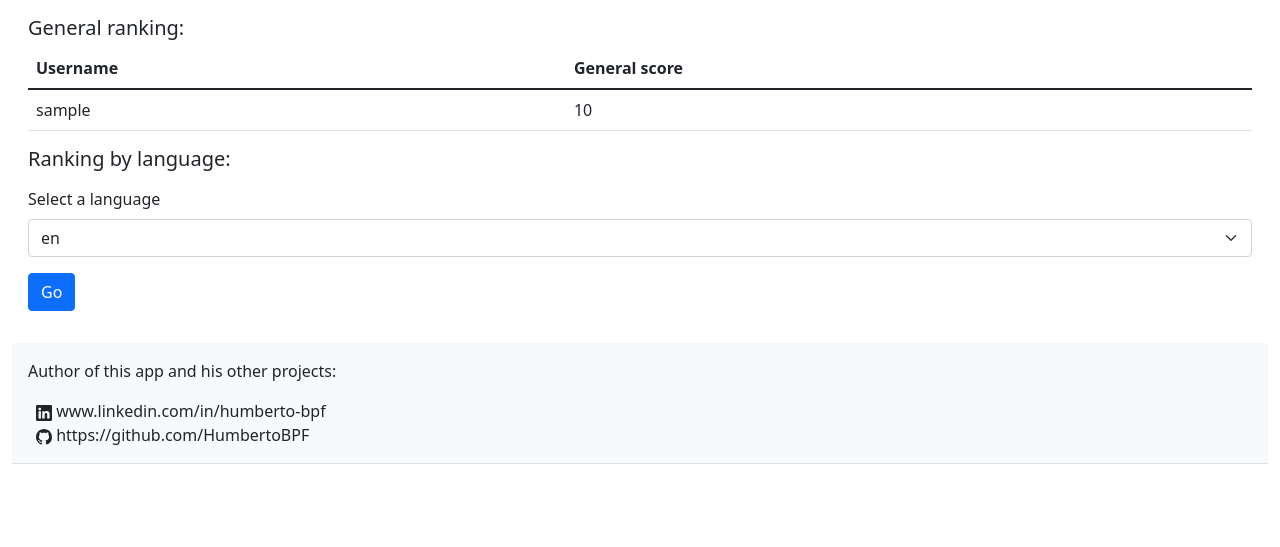
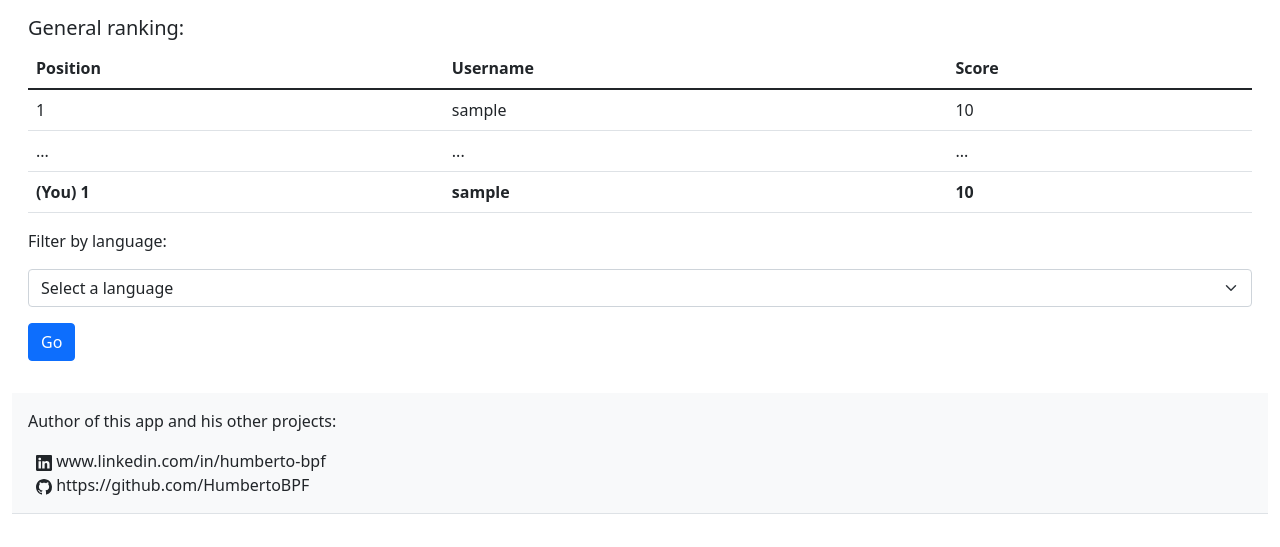
Before and after one commit to HumbertoBPF/Pajelingo, a Django app: page /rankings in a window 1280 px wide. Shown: the part 56-603 px from the top of the page. Run offline with Django 4.2, Linux system fonts and the light colour scheme; a user stored in the database is signed in; tables that the repository leaves empty hold one stand-in row (values such as "Sample post").

Commit message:
Improving ranking

```diff
--- a/languageschool/templates/games/rankings.html
+++ b/languageschool/templates/games/rankings.html
@@ -5,30 +5,56 @@
 
 <section class="mt-3 mx-3">
 
+    <!-- If a language is specified, return the ranking concerning this language -->
+    {% if language %}
+        <h5>{{language}} ranking:</h5>
+    <!-- If no language is specified, return the general ranking -->
+    {% else %}
         <h5>General ranking:</h5>
-
+    {% endif %}
+    <!-- If there are data to be shown, display the table -->
+    {% if scores %}
         <table class="table">
             <thead>
                 <tr>
+                    <th scope="col">Position</th>
                     <th scope="col">Username</th>
-            <th scope="col">General score</th>
+                    <th scope="col">Score</th>
                 </tr>
             </thead>
             <tbody>
-            {% for general_score in general_scores %}
+                {% for score in scores %}
                 <tr>
-                <td>{{general_score.user__username}}</td>
-                <td>{{general_score.general_score}}</td>
+                    <td>{{forloop.counter}}</td>
+                    <td>{{score.user__username}}</td>
+                    <td>{{score.score}}</td>
                 </tr>
                 {% endfor %}
+                <!-- If users are logged in, their position in the ranking is also specified and the website shows it -->
+                {% if my_position %}
+                    <tr>
+                        <td>...</td>
+                        <td>...</td>
+                        <td>...</td>
+                    </tr>
+                    <tr>
+                        <th scope="row">(You) {{my_position}}</th>
+                        <th scope="row">{{my_score.user__username}}</th>
+                        <th scope="row">{{my_score.score}}</th>
+                    </tr>
+                {% endif %}
             </tbody>
         </table>
+    <!-- If there is not data to be displayed, show the message below -->
+    {% else %}
+        <p>Not enough data.</p>
+    {% endif %}
 
-    <h5>Ranking by language:</h5>
+    <p>Filter by language:</p>
     <!-- Form to select the language of the ranking -->
     <form action="{% url 'rankings' %}" method="GET">
-        <label for="selectLanguage" class="form-label mt-2">Select a language</label>
         <select class="form-select" id="selectLanguage" name = "language" aria-label="Default select example">
+            <option value="" selected>Select a language</option>
             {% for language in languages %}
                 <option value="{{language.language_name}}">{{language.language_name}}</option>
             {% endfor %}
@@ -36,32 +62,6 @@
         <button type="submit" class="btn btn-primary my-3">Go</button>
     </form>
 
-    {% if language %}
-        <h6>{{language}} ranking:</h6>
-        <!-- If there are data to be shown, display the table -->
-        {% if scores_in_language %}
-            <table class="table">
-                <thead>
-                    <tr>
-                    <th scope="col">Username</th>
-                    <th scope="col">General score</th>
-                    </tr>
-                </thead>
-                <tbody>
-                    {% for score_in_language in scores_in_language %}
-                    <tr>
-                        <td>{{score_in_language.user__username}}</td>
-                        <td>{{score_in_language.score}}</td>
-                    </tr>
-                    {% endfor %}
-                </tbody>
-            </table>
-        <!-- If there is not data to be displayed, show the message below -->
-        {% else %}
-            <p>Not enough data.</p>
-        {% endif %}
-    {% endif %}
-
 </section>
 
 {% endblock %}
--- a/languageschool/views/general.py
+++ b/languageschool/views/general.py
@@ -59,17 +59,28 @@ def dictionary(request, word_id):
     return render(request, 'meaning.html', {'meanings': meanings})
 
 def rankings(request):
-    # Show the sum of the scores in all the games for each user
-    general_scores = Score.objects.values('user__username').annotate(general_score = Sum('score')).order_by('-general_score')
     # List of languages for the select field
     languages = Language.objects.all()
-    scores_dict = {'general_scores': general_scores, 'languages': languages}
-    # If some language was specified, add the ranking associated with this language
+    scores_dict = {'languages': languages}
     if request.method == "GET":
-        if request_contains(request.GET, ["language"]):
+        # If some language was specified, add the ranking associated with this language
+        if request_contains(request.GET, ["language"]) and len(request.GET["language"]) != 0:
             language_name = request.GET["language"]
             language = get_object_or_404(Language, language_name = language_name)
-            scores_in_language = Score.objects.filter(language = language).values('user__username').annotate(score = Sum('score')).order_by('-score')
-            scores_dict['scores_in_language'] = scores_in_language
+            scores = Score.objects.filter(language = language).values('user__username').annotate(score = Sum('score')).order_by('-score')
             scores_dict['language'] = language
+        # Otherwise, show the general ranking
+        else:
+            # Show the sum of the scores in all the games for each user
+            scores = Score.objects.values('user__username').annotate(score = Sum('score')).order_by('-score')
+        # If the users are logged in, their position in the ranking is shown
+        if request.user.is_authenticated:
+            for index, item in enumerate(scores):
+                if item['user__username'] == request.user.username:
+                    scores_dict['my_position'] = index + 1
+                    scores_dict['my_score'] = item
+                    break
+        # Only the top 10 of each ranking is shown
+        scores_dict['scores'] = scores[:10]
+
     return render(request, 'games/rankings.html', scores_dict)
```
Lines whose indentation alone changed are shown as unchanged.
